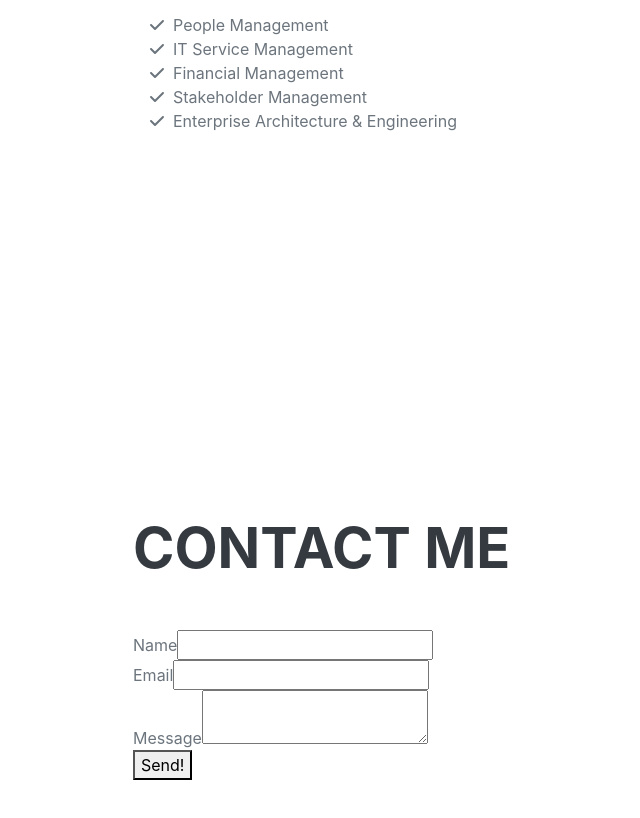
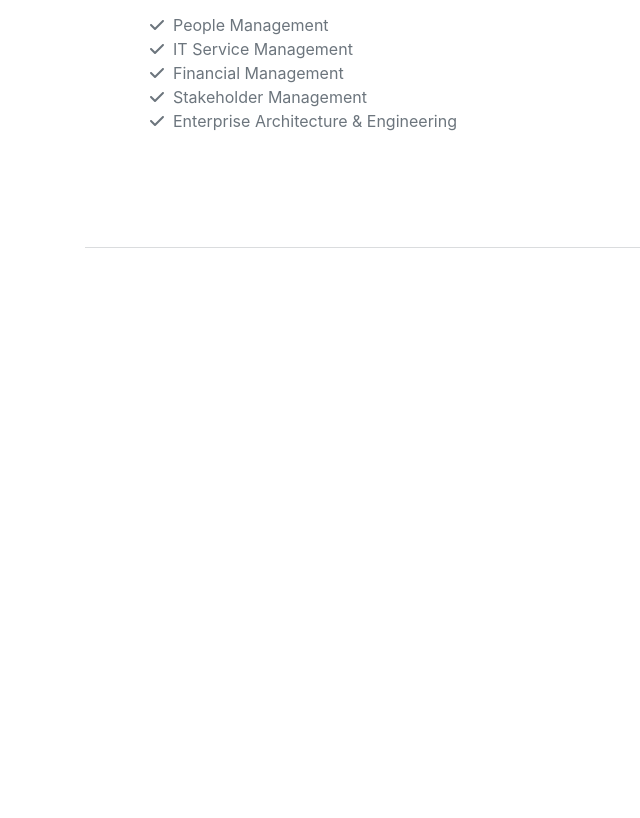
Before and after one commit to jeffreyhunt/personal-website, a plain HTML site: page index.html in a window 1280 px wide. Shown: the part 1384-2202 px from the top of the page, without its empty margins (187-827 px from the left). After the commit the page ends 1632 px from the top, so only its background shows below. Drawn offline with nearby package versions, Linux system fonts and the light colour scheme; a web font is replaced by a local one.

```diff
--- a/index.html
+++ b/index.html
@@ -112,24 +112,6 @@
                     </ul>
                 </div>
             </section>
-            <!-- Contact -->
-            <section class="resume-section" id="contact">
-                <div class="resume-section-content">
-                    <h2 class="mb-5">Contact Me</h2>
-                    <form data-static-form-name="contact">
-                        <div>
-                        <label>Name<input type="text" name="name" /></label>
-                        </div>
-                        <div>
-                        <label>Email<input type="email" name="email" /></label>
-                        </div>
-                        <div>
-                        <label>Message<textarea name="message"></textarea></label>
-                        </div>
-                        <button type="submit">Send!</button>
-                    </form>
-                </div>
-            </section>
             <hr class="m-0" />
         </div>
         <!-- Bootstrap core JS-->
```
Also changed, not shown: functions/_middleware.ts (deleted, +0 -15 lines).
